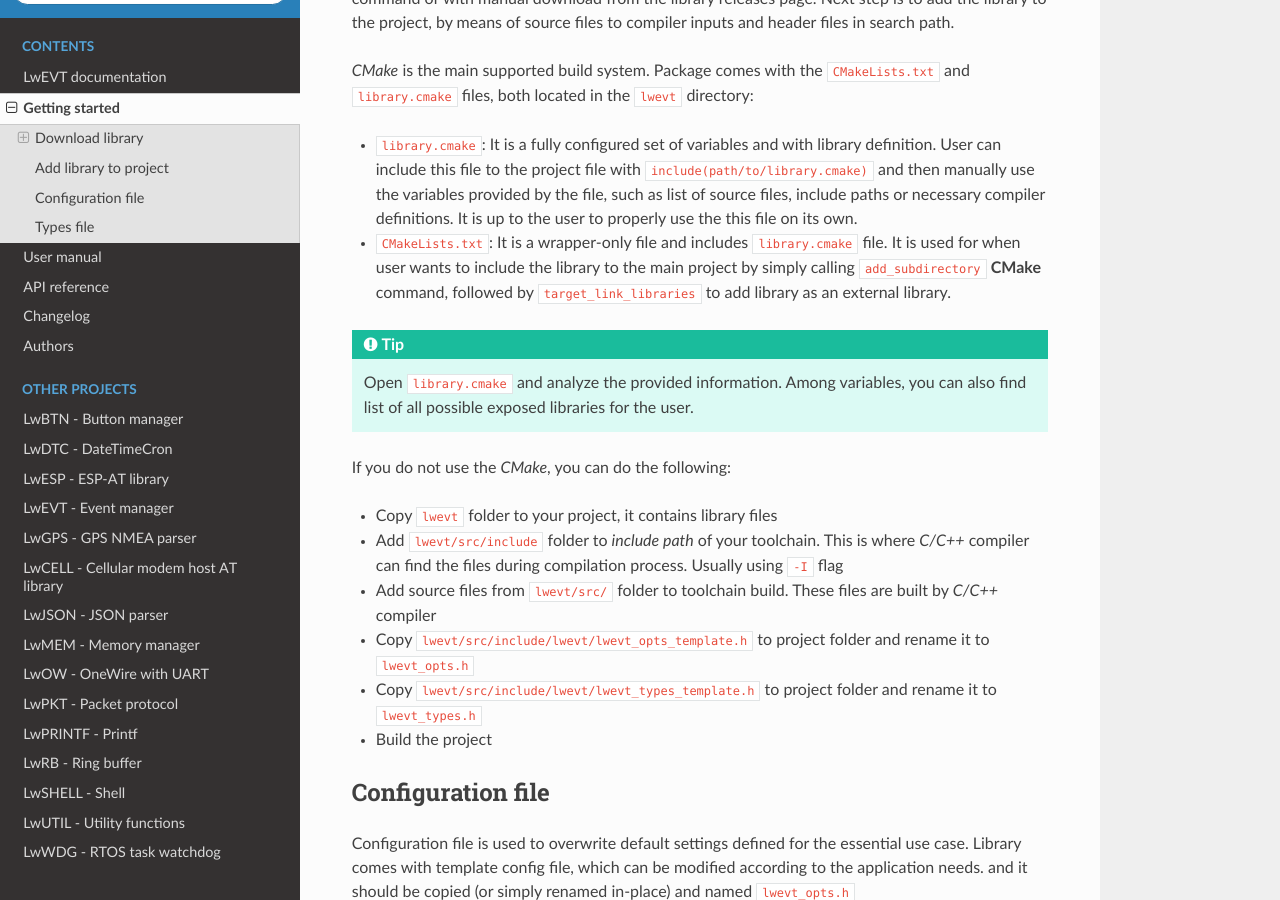
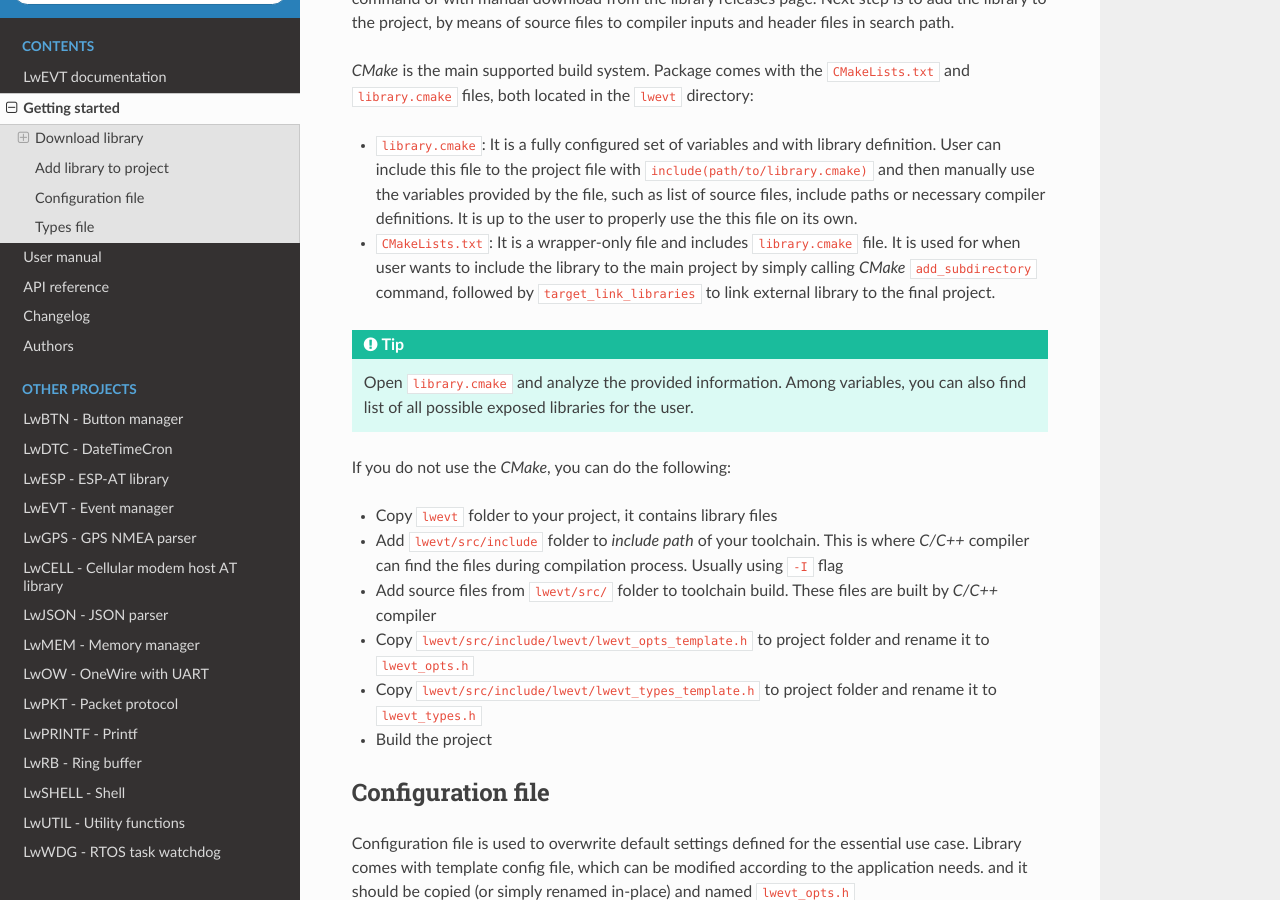
Before and after one commit to MaJerle/lwevt, a Sphinx documentation site: the page built from docs/get-started/index.rst, in a window 1280 px wide and 900 px high, scrolled down 1460 px. Built offline with Sphinx 7.4.7 and the Read the Docs theme 2.0.0, drawn with Linux system fonts in a browser that asks for light colours; the version number could not be read and is left out.

Commit message:
Update getting started guide

```diff
--- a/docs/get-started/index.rst
+++ b/docs/get-started/index.rst
@@ -63,7 +63,7 @@ Next step is to add the library to the project, by means of source files to comp
 *CMake* is the main supported build system. Package comes with the ``CMakeLists.txt`` and ``library.cmake`` files, both located in the ``lwevt`` directory:
 
 * ``library.cmake``: It is a fully configured set of variables and with library definition. User can include this file to the project file with ``include(path/to/library.cmake)`` and then manually use the variables provided by the file, such as list of source files, include paths or necessary compiler definitions. It is up to the user to properly use the this file on its own.
-* ``CMakeLists.txt``: It is a wrapper-only file and includes ``library.cmake`` file. It is used for when user wants to include the library to the main project by simply calling ``add_subdirectory`` **CMake** command, followed by ``target_link_libraries`` to add library as an external library.
+* ``CMakeLists.txt``: It is a wrapper-only file and includes ``library.cmake`` file. It is used for when user wants to include the library to the main project by simply calling *CMake* ``add_subdirectory`` command, followed by ``target_link_libraries`` to link external library to the final project.
 
 .. tip::
     Open ``library.cmake`` and analyze the provided information. Among variables, you can also find list of all possible exposed libraries for the user.
```
